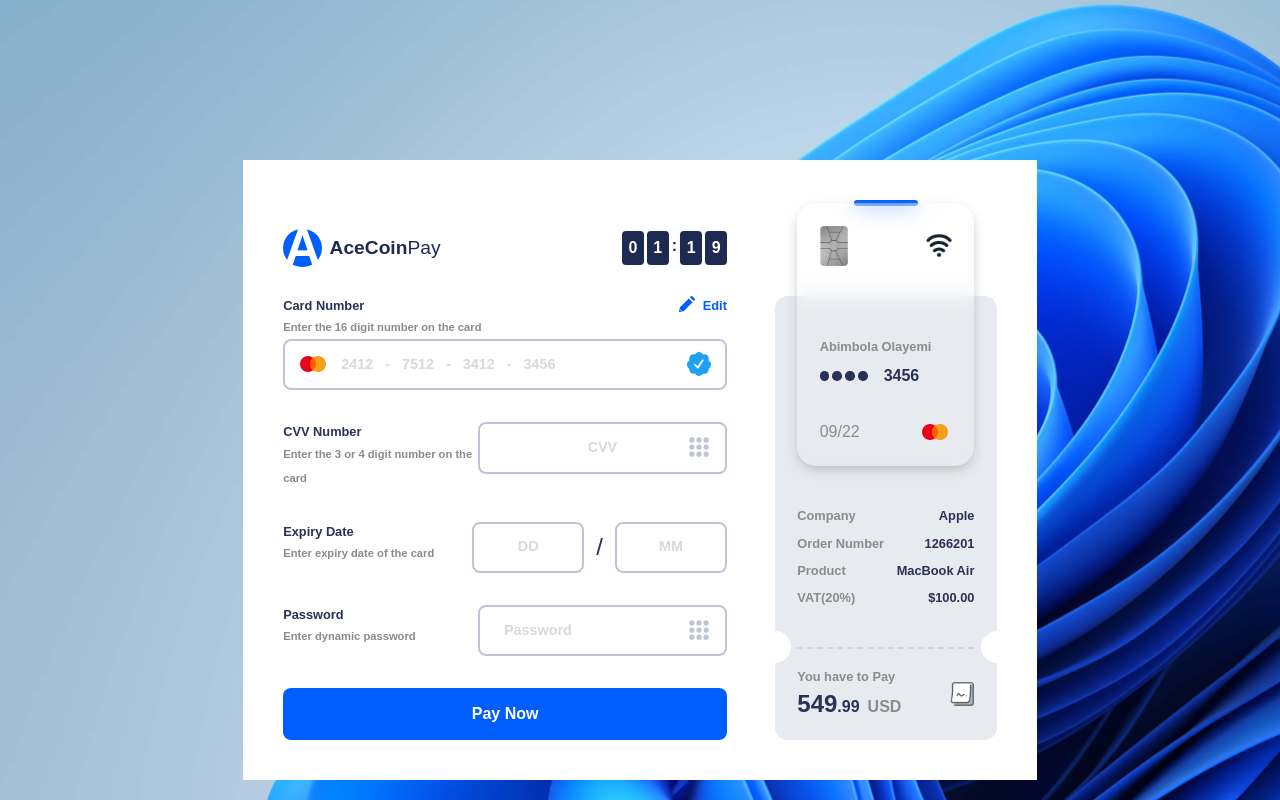
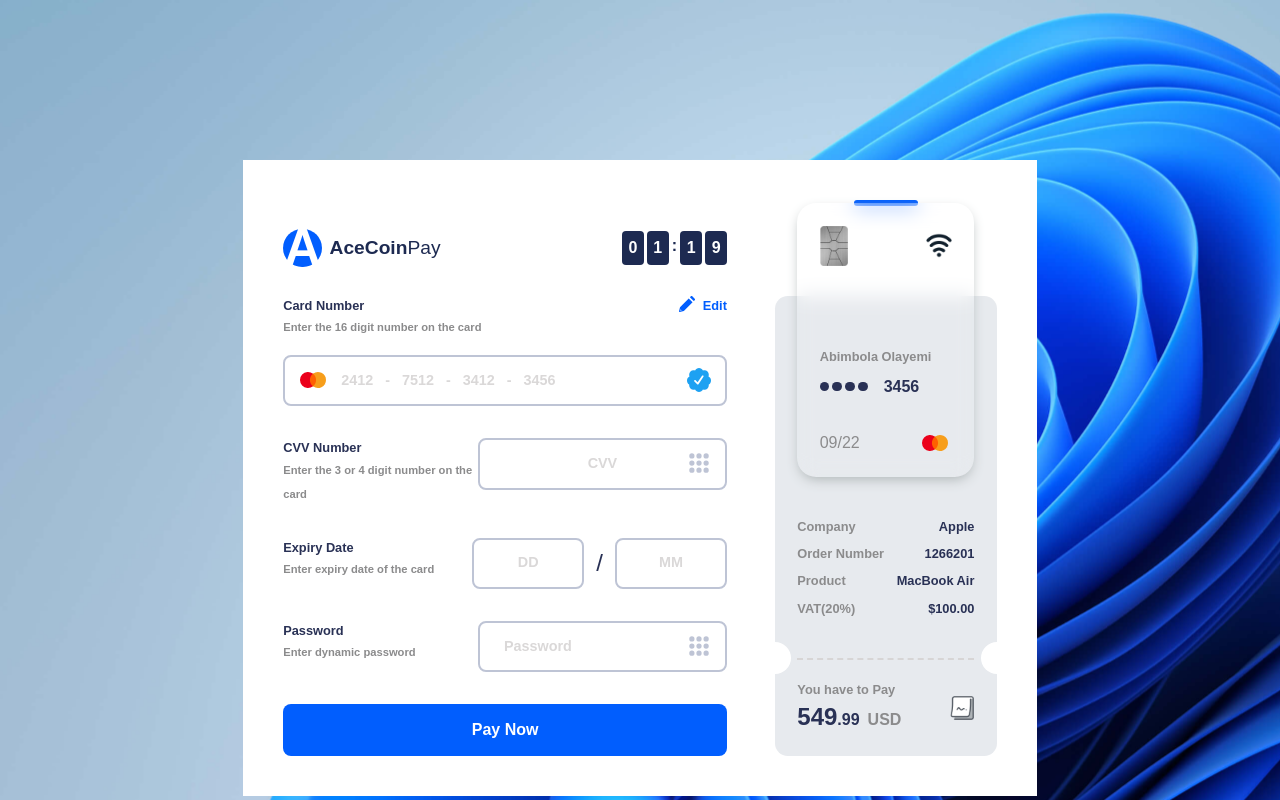
Before and after one commit to AbimbolaOO/fancy-payment-screen, a React (Create React App) app: page / in a window 1280 px wide. Shown: the top 800 px of the page. Built offline with nearby package versions, Linux system fonts and the light colour scheme; the HTML template or start-up script is replaced by a standard one.

Commit message:
fix(Input.tsx ): padding issue in column based form field

```diff
--- a/src/Components/FormComponent/Input.tsx
+++ b/src/Components/FormComponent/Input.tsx
@@ -61,6 +61,7 @@
 export const DateInput = styled(Input)`
   padding: 0.8rem 1rem;
   width: 7rem;
+  height: fit-content;
 `;
 
 export const FormError = styled.div`
@@ -85,6 +86,7 @@
 
 export const FormBox = styled.div<IFormBox>`
   display: grid;
+  gap: ${({ direction }) => (direction === 'column' ? '1rem' : 'auto')};
   grid-template-columns: ${({ direction }) =>
     direction === 'column' ? '1fr' : '1fr 1fr'};
 `;
```
